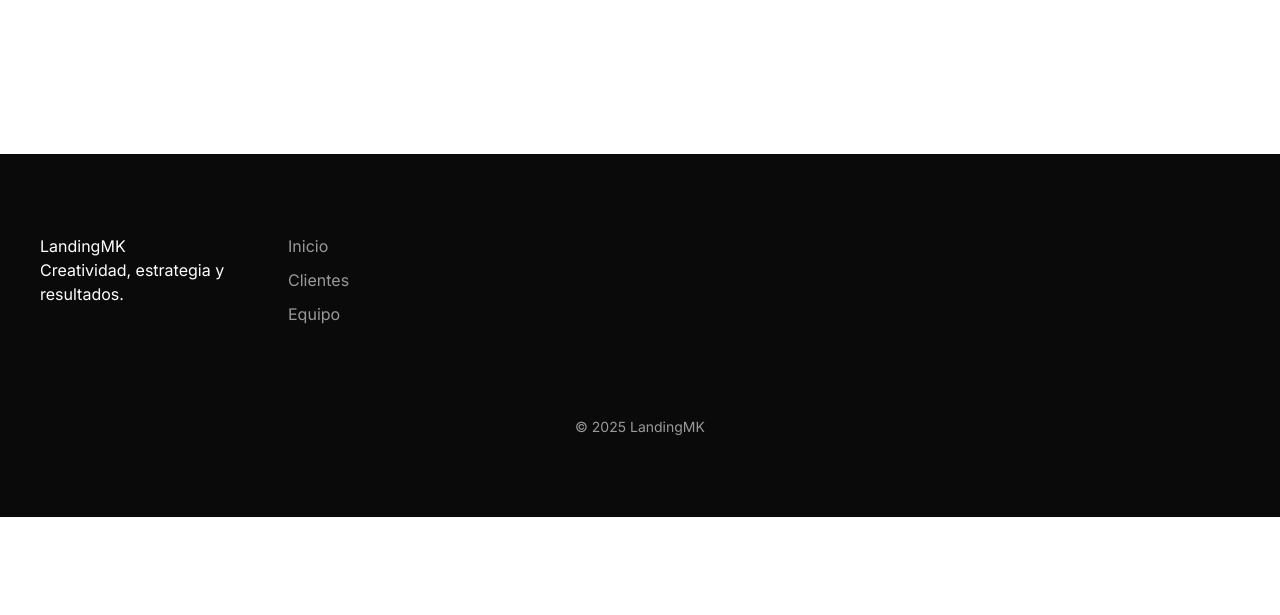
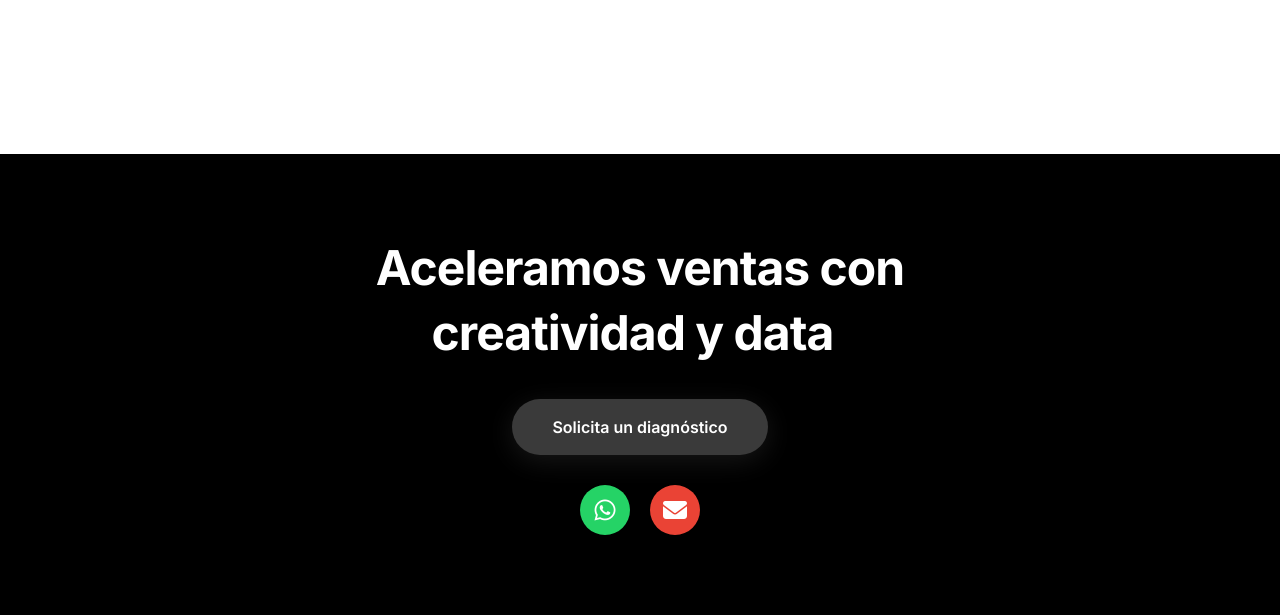
Before and after one commit to LeandroP3012/landingPageMk, a PHP site: page / in a window 1280 px wide. Shown: the part 2999-3614 px from the top of the page. Before the commit the page ends 3516 px from the top, so only its background shows below. Run offline with PHP 8.4, Linux system fonts and the light colour scheme; data that the repository does not hold is empty; some libraries are stand-ins or nearby versions.

Commit message:
SE HACE MODIFICACION DE FOOTER SEGÚN CLIENTE

```diff
--- a/assets/css/styles.css
+++ b/assets/css/styles.css
@@ -1,3 +1,5 @@
+@import url('https://fonts.googleapis.com/css2?family=Playfair+Display:wght@400;700;900&display=swap');
+
 :root {
   --black: #0a0a0a;
   --white: #ffffff;
@@ -102,36 +104,170 @@ body {
 
 /* ================= FOOTER ================= */
 .site-footer {
-  background: var(--black);
-  color: var(--white);
-  padding: 80px 20px;
+  background: #000000;
+  color: #ffffff;
+  padding: 80px 40px;
+  text-align: center;
 }
 
 .footer-container {
-  max-width: 1200px;
-  margin: auto;
-  display: grid;
-  grid-template-columns: repeat(auto-fit, minmax(200px, 1fr));
-  gap: 40px;
+  max-width: 900px;
+  margin: 0 auto;
+  display: flex;
+  flex-direction: column;
+  align-items: center;
+  justify-content: center;
 }
 
-.footer-links a {
-  display: block;
-  color: var(--gray);
-  text-decoration: none;
-  margin-bottom: 10px;
+.footer-title {
+  font-family: 'Playfair Display', serif;
+  font-size: 48px;
+  font-weight: 700;
+  line-height: 1.3;
+  margin: 0 0 35px 0;
+  color: #ffffff;
+  letter-spacing: -1px;
+  min-height: 130px;
 }
 
-.footer-links a:hover {
-  color: var(--white);
+.cursor-blink {
+  color: #ffffff;
+  animation: blink 1s step-start infinite;
+  font-weight: 700;
 }
 
-.footer-copy {
-  grid-column: 1 / -1;
-  text-align: center;
-  margin-top: 40px;
-  font-size: 14px;
-  color: var(--gray);
+@keyframes blink {
+
+  0%,
+  50% {
+    opacity: 1;
+  }
+
+  51%,
+  100% {
+    opacity: 0;
+  }
+}
+
+.footer-btn {
+  display: inline-block;
+  padding: 16px 40px;
+  background: #3A3A3A;
+  color: white;
+  text-decoration: none;
+  border-radius: 50px;
+  font-size: 16px;
+  font-weight: 600;
+  transition: all 0.4s cubic-bezier(0.175, 0.885, 0.32, 1.275);
+  box-shadow: 0 6px 20px rgba(0, 0, 0, 0.25);
+  border: none;
+  cursor: pointer;
+  font-family: 'Inter', -apple-system, sans-serif;
+  position: relative;
+  overflow: hidden;
+  margin-bottom: 30px;
+}
+
+.footer-social {
+  display: flex;
+  gap: 20px;
+  justify-content: center;
+  align-items: center;
+}
+
+.social-icon {
+  width: 50px;
+  height: 50px;
+  border-radius: 50%;
+  display: flex;
+  align-items: center;
+  justify-content: center;
+  font-size: 24px;
+  text-decoration: none;
+  transition: all 0.3s ease;
+  box-shadow: 0 4px 15px rgba(0, 0, 0, 0.2);
+}
+
+.social-icon.whatsapp {
+  background: #25D366;
+  color: white;
+}
+
+.social-icon.whatsapp:hover {
+  background: #128C7E;
+  transform: translateY(-5px) scale(1.1);
+  box-shadow: 0 6px 25px rgba(37, 211, 102, 0.4);
+}
+
+.social-icon.gmail {
+  background: #EA4335;
+  color: white;
+}
+
+.social-icon.gmail:hover {
+  background: #C5221F;
+  transform: translateY(-5px) scale(1.1);
+  box-shadow: 0 6px 25px rgba(234, 67, 53, 0.4);
+}
+
+.footer-btn::before {
+  content: '';
+  position: absolute;
+  top: 50%;
+  left: 50%;
+  width: 0;
+  height: 0;
+  border-radius: 50%;
+  background: rgba(255, 255, 255, 0.2);
+  transform: translate(-50%, -50%);
+  transition: width 0.6s, height 0.6s;
+}
+
+.footer-btn:hover::before {
+  width: 300px;
+  height: 300px;
+}
+
+.footer-btn:hover {
+  background: #2A2A2A;
+  transform: translateY(-5px) scale(1.05);
+  box-shadow: 0 12px 35px rgba(0, 0, 0, 0.4);
+}
+
+.footer-btn:active {
+  transform: translateY(-2px) scale(1.02);
+}
+
+@keyframes pulse {
+
+  0%,
+  100% {
+    box-shadow: 0 6px 20px rgba(0, 0, 0, 0.25);
+  }
+
+  50% {
+    box-shadow: 0 6px 30px rgba(58, 58, 58, 0.6);
+  }
+}
+
+.footer-btn {
+  animation: pulse 2s ease-in-out infinite;
+}
+
+@media (max-width: 768px) {
+  .site-footer {
+    padding: 60px 30px;
+  }
+
+  .footer-title {
+    font-size: 32px;
+    margin-bottom: 25px;
+  }
+
+  .footer-btn {
+    padding: 14px 35px;
+    font-size: 15px;
+  }
 }
 
 /* ================= HERO ================= */
--- a/components/footer.php
+++ b/components/footer.php
@@ -1,25 +1,70 @@
 <footer class="site-footer" id="contacto">
   <div class="footer-container">
-
-    <div class="footer-brand">
-      <h3>LandingMK</h3>
-      <p>Creatividad, estrategia y resultados.</p>
+    <h2 class="footer-title">
+      <span id="typewriter-text"></span><span class="cursor-blink">.</span>
+    </h2>
+    <a href="https://wa.me/51946689126?text=Hola,%20me%20gustar%C3%ADa%20solicitar%20un%20diagn%C3%B3stico" target="_blank" class="footer-btn">
+      Solicita un diagnóstico
+    </a>
+    <div class="footer-social">
+      <a href="https://wa.me/51946689126" target="_blank" class="social-icon whatsapp" title="WhatsApp: 946689126">
+        <i class="fab fa-whatsapp"></i>
+      </a>
+      <a href="mailto:comercial@weare.pe" class="social-icon gmail" title="Email: comercial@weare.pe">
+        <i class="fas fa-envelope"></i>
+      </a>
     </div>
-
-    <div class="footer-links">
-      <a href="#inicio">Inicio</a>
-      <a href="#clientes">Clientes</a>
-      <a href="#equipo">Equipo</a>
-    </div>
-
-    <div class="footer-copy">
-      <p>© <?php echo date('Y'); ?> LandingMK</p>
-    </div>
-
   </div>
 </footer>
 
 <script src="/landingPageMk/assets/js/main.js"></script>
+<script>
+  // Animación de escritura letra por letra en el footer
+  document.addEventListener( 'DOMContentLoaded', function () {
+    const footerText = "Aceleramos ventas con\ncreatividad y data";
+    const typewriterElement = document.getElementById( 'typewriter-text' );
+    let hasAnimated = false;
+
+    function typeWriter( text, element, speed = 50 ) {
+      let i = 0;
+      element.innerHTML = '';
+
+      function type() {
+        if ( i < text.length ) {
+          if ( text.charAt( i ) === '\n' ) {
+            element.innerHTML += '<br>';
+          } else {
+            element.innerHTML += text.charAt( i );
+          }
+          i++;
+          setTimeout( type, speed );
+        }
+      }
+
+      type();
+    }
+
+    // Intersection Observer para detectar cuando el footer es visible
+    const footerObserver = new IntersectionObserver( ( entries ) => {
+      entries.forEach( entry => {
+        if ( entry.isIntersecting && !hasAnimated ) {
+          hasAnimated = true;
+          setTimeout( () => {
+            typeWriter( footerText, typewriterElement, 80 );
+          }, 200 );
+        }
+      } );
+    }, {
+      threshold: 0.5,
+      rootMargin: '-100px 0px -100px 0px'
+    } );
+
+    const footer = document.querySelector( '.site-footer' );
+    if ( footer ) {
+      footerObserver.observe( footer );
+    }
+  } );
+</script>
 </body>
 
 </html>
--- a/components/header.php
+++ b/components/header.php
@@ -12,10 +12,11 @@
   <!-- CSS -->
   <link rel="stylesheet" href="/landingPageMk/assets/css/styles.css">
 
+  <!-- Font Awesome -->
+  <link rel="stylesheet" href="https://cdnjs.cloudflare.com/ajax/libs/font-awesome/6.4.0/css/all.min.css">
+
   <!-- Google Fonts -->
-  <link
-    href="https://fonts.googleapis.com/css2?family=Inter:wght@300;400;500;600;700&family=Playfair+Display:wght@400;500;600&display=swap"
-    rel="stylesheet">
+  <link href="https://fonts.googleapis.com/css2?family=Inter:wght@300;400;500;600;700&family=Playfair+Display:wght@400;500;600&display=swap" rel="stylesheet">
 </head>
 
 <body>
```
